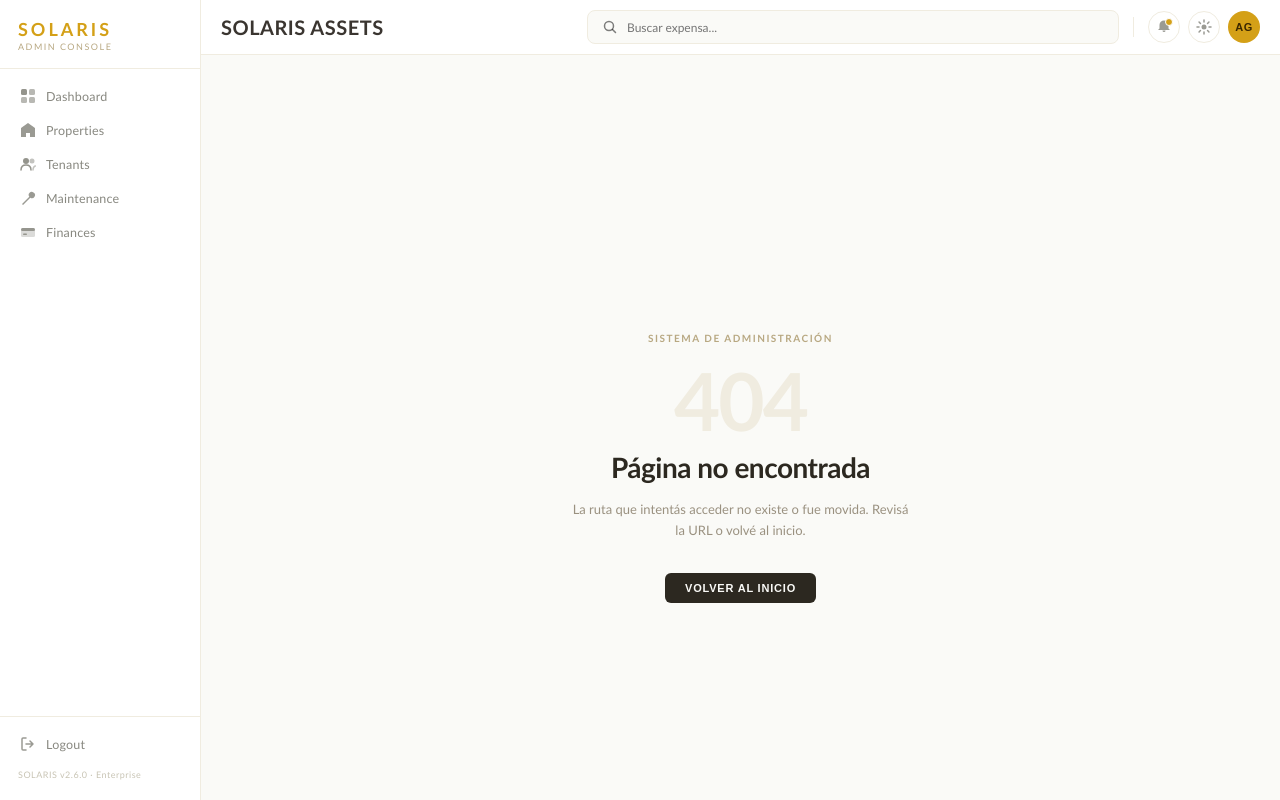
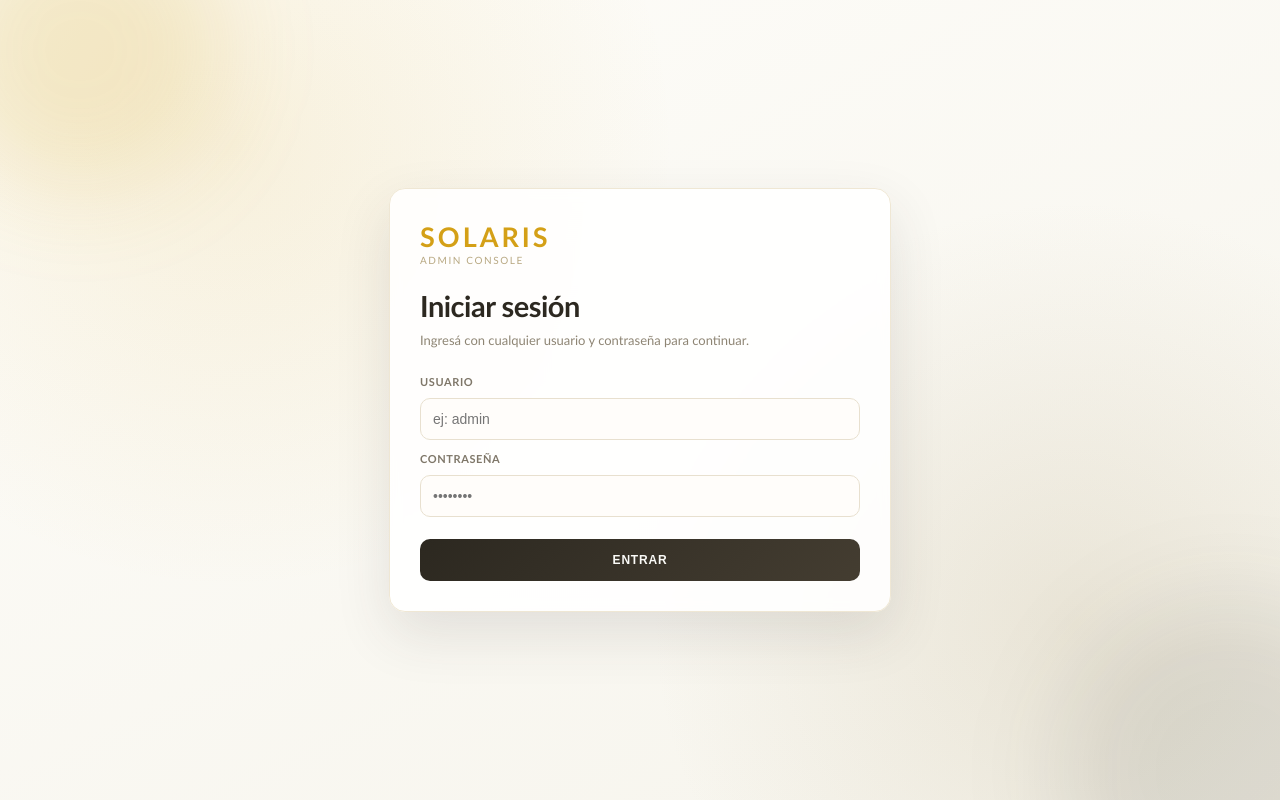
Before and after one commit to TP-Gestion/rent-web, a React (Vite) app: page /login in a window 1280 px wide. Built offline with nearby package versions, Linux system fonts and the light colour scheme; no server answers.

Commit message:
feat: implement login functionality with always valid authentication

```diff
--- /dev/null
+++ b/src/auth.ts
@@ -0,0 +1,14 @@
+const AUTH_KEY = 'rentweb:isAuthenticated'
+
+export function isAuthenticated(): boolean {
+  if (typeof window === 'undefined') return false
+  return window.localStorage.getItem(AUTH_KEY) === 'true'
+}
+
+export function login(): void {
+  window.localStorage.setItem(AUTH_KEY, 'true')
+}
+
+export function logout(): void {
+  window.localStorage.removeItem(AUTH_KEY)
+}
--- a/src/layout/AppLayout.tsx
+++ b/src/layout/AppLayout.tsx
@@ -1,5 +1,6 @@
 import { useState } from 'react'
 import { Outlet, useNavigate, useLocation } from 'react-router'
+import { logout } from '../auth'
 import Sidebar from './components/Sidebar'
 import TopBar from './components/TopBar'
 
@@ -9,6 +10,13 @@ export default function AppLayout() {
   const [mobileOpen, setMobileOpen] = useState(false)
 
   const handleNavigate = (path: string) => {
+    if (path === '/logout') {
+      logout()
+      navigate('/login')
+      setMobileOpen(false)
+      return
+    }
+
     navigate(path)
     setMobileOpen(false)
   }
--- a/src/main.tsx
+++ b/src/main.tsx
@@ -1,15 +1,25 @@
 import * as React from "react";
 import * as ReactDOM from "react-dom/client";
-import { createBrowserRouter, RouterProvider } from "react-router";
+import { Navigate, Outlet, createBrowserRouter, RouterProvider } from "react-router";
 import { QueryClient, QueryClientProvider } from "@tanstack/react-query";
 import App from "./App";
+import { isAuthenticated } from "./auth";
 import AppLayout from "./layout/AppLayout";
 import TenantsPage from "./pages/TenantsPage";
 import FinancesPage from "./pages/FinancesPage";
 import MaintenancePage from "./pages/MaintenancePage";
 import NuevaPropiedadPage from "./pages/NuevaPropiedadPage";
 import PropiedadDetallePage from "./pages/propertyDetail";
+import LoginPage from "./pages/LoginPage";
 import NotFoundPage from "./pages/NotFoundPage";
+
+function RequireAuth() {
+  if (!isAuthenticated()) {
+    return <Navigate to="/login" replace />;
+  }
+
+  return <Outlet />;
+}
 
 const queryClient = new QueryClient({
   defaultOptions: {
@@ -28,6 +38,14 @@ const queryClient = new QueryClient({
 const router = createBrowserRouter([
   {
     Component: App,
+    children: [
+      {
+        path: "login",
+        Component: LoginPage,
+      },
+      {
+        path: "/",
+        Component: RequireAuth,
         children: [
           {
             path: "/",
@@ -65,6 +83,8 @@ const router = createBrowserRouter([
           },
         ],
       },
+    ],
+  },
   {
     path: "*",
     Component: NotFoundPage,
--- /dev/null
+++ b/src/pages/LoginPage.css
@@ -0,0 +1,151 @@
+.login-page {
+  width: 100%;
+  height: 100vh;
+  box-sizing: border-box;
+  display: grid;
+  place-items: center;
+  background:
+    radial-gradient(circle at 18% 18%, rgba(212, 160, 23, 0.12) 0%, transparent 36%),
+    radial-gradient(circle at 84% 78%, rgba(184, 168, 130, 0.22) 0%, transparent 34%),
+    linear-gradient(155deg, #fdfcf8 10%, #f6f4ec 100%);
+  position: relative;
+  overflow: hidden;
+  font-family: "DM Sans", "Trebuchet MS", sans-serif;
+  padding: 24px;
+}
+
+.login-page__glow {
+  position: absolute;
+  border-radius: 999px;
+  filter: blur(48px);
+  pointer-events: none;
+}
+
+.login-page__glow--one {
+  width: 280px;
+  height: 280px;
+  background: rgba(212, 160, 23, 0.16);
+  top: -90px;
+  left: -60px;
+}
+
+.login-page__glow--two {
+  width: 340px;
+  height: 340px;
+  background: rgba(44, 40, 32, 0.1);
+  bottom: -140px;
+  right: -120px;
+}
+
+.login-card {
+  width: min(100%, 440px);
+  background-color: rgba(255, 255, 255, 0.88);
+  border: 1px solid #efe7d4;
+  border-radius: 16px;
+  padding: 34px 30px 30px;
+  box-shadow: 0 22px 56px rgba(58, 53, 48, 0.12);
+  backdrop-filter: blur(6px);
+  position: relative;
+  z-index: 1;
+}
+
+.login-card__brand {
+  font-size: 27px;
+  font-weight: 800;
+  letter-spacing: 3px;
+  color: #d4a017;
+  line-height: 1;
+}
+
+.login-card__subtitle {
+  margin: 4px 0 22px;
+  font-size: 10px;
+  letter-spacing: 1.6px;
+  color: #b8a882;
+}
+
+.login-card__title {
+  margin: 0;
+  font-size: 29px;
+  font-weight: 800;
+  color: #2c2820;
+  letter-spacing: -0.5px;
+}
+
+.login-card__hint {
+  margin: 8px 0 22px;
+  font-size: 13px;
+  color: #8e8574;
+  line-height: 1.5;
+}
+
+.login-form {
+  display: flex;
+  flex-direction: column;
+  gap: 10px;
+}
+
+.login-form__label {
+  font-size: 11px;
+  font-weight: 700;
+  color: #7f7769;
+  letter-spacing: 0.6px;
+  text-transform: uppercase;
+  margin-top: 2px;
+}
+
+.login-form__input {
+  height: 40px;
+  border: 1px solid #e8e0cf;
+  border-radius: 10px;
+  background-color: #fffdfa;
+  padding: 0 12px;
+  color: #4f483d;
+  font-size: 14px;
+  outline: none;
+  transition: border-color 0.2s ease, box-shadow 0.2s ease;
+}
+
+.login-form__input:focus {
+  border-color: #d4a017;
+  box-shadow: 0 0 0 4px rgba(212, 160, 23, 0.16);
+}
+
+.login-form__submit {
+  margin-top: 12px;
+  height: 42px;
+  border: none;
+  border-radius: 10px;
+  background: linear-gradient(135deg, #2c2820 0%, #443d31 100%);
+  color: #fafaf7;
+  font-size: 12px;
+  font-weight: 700;
+  letter-spacing: 0.8px;
+  text-transform: uppercase;
+  cursor: pointer;
+  transition: transform 0.15s ease, box-shadow 0.2s ease;
+}
+
+.login-form__submit:hover {
+  transform: translateY(-1px);
+  box-shadow: 0 8px 16px rgba(44, 40, 32, 0.25);
+}
+
+.login-form__submit:active {
+  transform: translateY(0);
+}
+
+@media (max-width: 520px) {
+  .login-page {
+    padding: 16px;
+  }
+
+  .login-card {
+    padding: 26px 18px 20px;
+    border-radius: 12px;
+  }
+
+  .login-card__title {
+    font-size: 24px;
+  }
+}
--- /dev/null
+++ b/src/pages/LoginPage.tsx
@@ -0,0 +1,66 @@
+import { useState } from 'react'
+import { Navigate, useNavigate } from 'react-router'
+import { isAuthenticated, login } from '../auth'
+import './LoginPage.css'
+
+export default function LoginPage() {
+  const navigate = useNavigate()
+  const [username, setUsername] = useState('')
+  const [password, setPassword] = useState('')
+
+  if (isAuthenticated()) {
+    return <Navigate to="/tenants" replace />
+  }
+
+  const handleSubmit = (e: React.FormEvent<HTMLFormElement>) => {
+    e.preventDefault()
+
+    // Login temporal: permite cualquier combinación de usuario y contraseña.
+    void username
+    void password
+    login()
+    navigate('/tenants', { replace: true })
+  }
+
+  return (
+    <div className="login-page">
+      <div className="login-page__glow login-page__glow--one" aria-hidden="true" />
+      <div className="login-page__glow login-page__glow--two" aria-hidden="true" />
+
+      <section className="login-card" aria-labelledby="login-title">
+        <div className="login-card__brand">SOLARIS</div>
+        <p className="login-card__subtitle">ADMIN CONSOLE</p>
+
+        <h1 id="login-title" className="login-card__title">Iniciar sesión</h1>
+        <p className="login-card__hint">Ingresá con cualquier usuario y contraseña para continuar.</p>
+
+        <form className="login-form" onSubmit={handleSubmit}>
+          <label className="login-form__label" htmlFor="username">Usuario</label>
+          <input
+            id="username"
+            className="login-form__input"
+            value={username}
+            onChange={(e) => setUsername(e.target.value)}
+            placeholder="ej: admin"
+            autoComplete="username"
+          />
+
+          <label className="login-form__label" htmlFor="password">Contraseña</label>
+          <input
+            id="password"
+            type="password"
+            className="login-form__input"
+            value={password}
+            onChange={(e) => setPassword(e.target.value)}
+            placeholder="••••••••"
+            autoComplete="current-password"
+          />
+
+          <button type="submit" className="login-form__submit">
+            Entrar
+          </button>
+        </form>
+      </section>
+    </div>
+  )
+}
```
Lines whose indentation alone changed are shown as unchanged.
